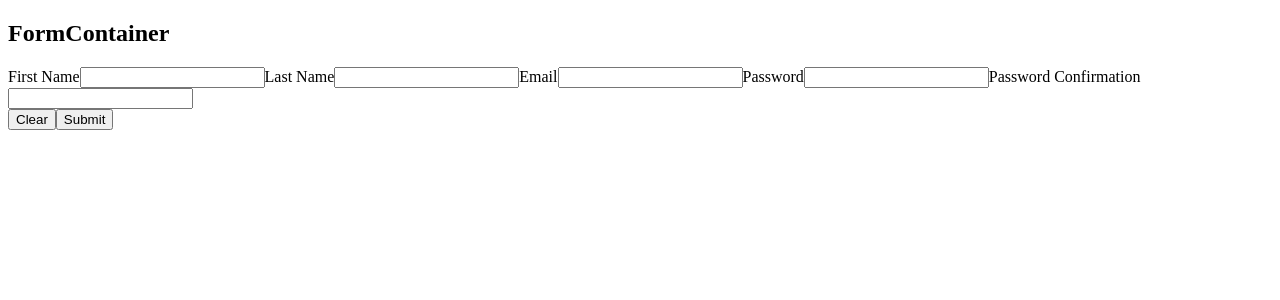
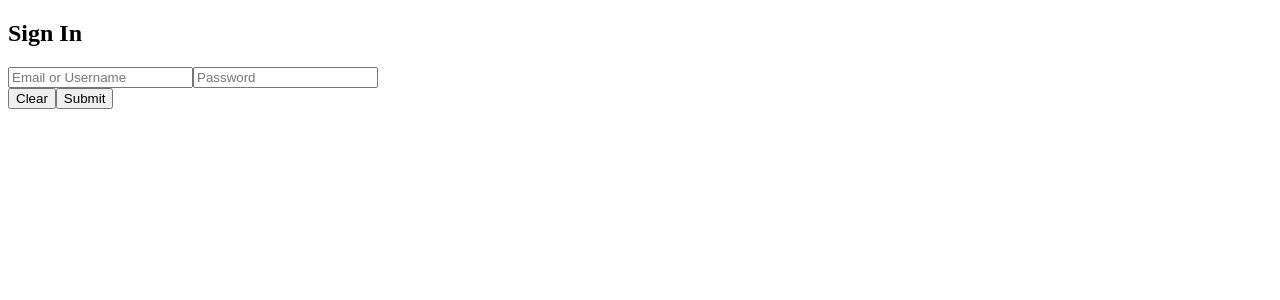
Before and after one commit to gak25/palmos, a React app: page /sign-in in a window 1280 px wide. Shown: the top 300 px of the page. Built offline with nearby package versions, Linux system fonts and the light colour scheme; the HTML template or start-up script is replaced by a standard one.

Commit message:
correct naming of SignUp and SignInContainers

```diff
--- a/app/javascript/packs/index.js
+++ b/app/javascript/packs/index.js
@@ -1,7 +1,8 @@
 import React from 'react';
 import ReactDOM from 'react-dom';
 import { Route, Switch, BrowserRouter as Router } from 'react-router-dom';
-import FormContainer from '../react/src/containers/FormContainer';
+import SignInContainer from '../react/src/containers/SignInContainer';
+import SignUpContainer from '../react/src/containers/SignUpContainer';
 import App from '../react/src/containers/App';
 
 document.addEventListener('DOMContentLoaded', () => {
@@ -10,7 +11,8 @@ document.addEventListener('DOMContentLoaded', () => {
 		ReactDOM.render(
 			<Router>
 				<Switch>
-					<Route exact path="/sign-in" component={FormContainer} />
+					<Route exact path="/sign-up" component={SignUpContainer} />
+					<Route exact path="/sign-in" component={SignInContainer} />
 					<Route exact path="/" component={App} />
 				</Switch>
 			</Router>,
--- a/app/javascript/react/src/components/TextInput.js
+++ b/app/javascript/react/src/components/TextInput.js
@@ -2,15 +2,13 @@ import React from 'react';
 
 const TextInput = props => {
 	return (
-		<label>
-			{props.label}
 		<input
 			name={props.name}
+			placeholder={props.placeholder}
 			onChange={props.handlerFunction}
 			type={props.inputType}
 			value={props.content}
 		/>
-		</label>
 	);
 };
 
--- /dev/null
+++ b/app/javascript/react/src/containers/SignInContainer.js
@@ -0,0 +1,125 @@
+import React, { Component } from 'react';
+import { Link } from 'react-router-dom';
+import TextInput from '../components/TextInput';
+
+class SignInContainer extends Component {
+	constructor(props) {
+		super(props);
+		this.state = {
+			errors: {},
+			emailOrUsername: '',
+			password: ''
+		};
+		this.handleEmailOrUsername = this.handleEmailOrUsername.bind(this);
+		this.handlePassword = this.handlePassword.bind(this);
+		this.handleClearForm = this.handleClearForm.bind(this);
+		this.handleFormSubmit = this.handleFormSubmit.bind(this);
+		this.validateEmailOrUsername = this.validateEmailOrUsername.bind(this);
+		this.validatePassword = this.validatePassword.bind(this);
+	}
+
+	handleFormSubmit(event) {
+		event.preventDefault();
+		if (
+			this.validateEmailOrUsername(this.state.email) &&
+			this.validatePassword(this.state.email)
+		) {
+			let formPayLoad = {
+				email: this.state.email,
+				password: this.state.password
+			};
+			this.props.signIn(formPayLoad);
+			this.handleClearForm(event);
+		}
+	}
+
+	handleEmailOrUsername(event) {
+		this.validateEmailOrUsername(event.target.value);
+		this.setState({ email: event.target.value });
+	}
+
+	handlePassword(event) {
+		this.validatePassword(event.target.value);
+		this.setState({ password: event.target.value });
+	}
+
+	validateEmailOrUsername(emailOrUsername) {
+		if (emailOrUsername === '') {
+			let newError = {
+				emailOrUsername: 'Email/Username field may not be blank.'
+			};
+			this.setState({ errors: Object.assign(this.state.errors, newError) });
+			return false;
+		} else {
+			let errorState = this.state.errors;
+			delete errorState.email;
+			this.setState({ errors: errorState });
+			return true;
+		}
+	}
+
+	validatePassword(password) {
+		if (password === '') {
+			let newError = { password: 'Password field may not be blank.' };
+			this.setState({ errors: Object.assign(this.state.errors, newError) });
+			return false;
+		} else {
+			let errorState = this.state.errors;
+			delete errorState.email;
+			this.setState({ errors: errorState });
+			return true;
+		}
+	}
+
+	handleClearForm(event) {
+		event.preventDefault();
+		this.setState({
+			errors: {},
+			emailOrUsername: '',
+			password: ''
+		});
+	}
+
+	render() {
+		let errorDiv;
+		let errorItems;
+		if (Object.keys(this.state.errors).length > 0) {
+			errorItems = Object.values(this.state.errors).map(error => {
+				return <li key={error}>{error}</li>;
+			});
+			errorDiv = <div className="callout alert">{errorItems}</div>;
+		}
+		return (
+			<form className="callout" onSubmit={this.handleFormSubmit}>
+				<h2>Sign In</h2>
+				{errorDiv}
+				<TextInput
+					emailOrUsername={this.state.emailOrUsername}
+					placeholder="Email or Username"
+					name="emailOrUsername"
+					inputType="text"
+					id="credentials"
+					value={this.state.email}
+					handlerFunction={this.handleEmailOrUsername}
+				/>
+				<TextInput
+					password={this.state.password}
+					placeholder="Password"
+					name="password"
+					inputType="password"
+					id="credentials"
+					value={this.state.password}
+					handlerFunction={this.handlePassword}
+				/>
+				<div className="button-group">
+					<button className="button" onClick={this.handleClearForm}>
+						Clear
+					</button>
+					<input className="button" type="submit" value="Submit" />
+				</div>
+			</form>
+		);
+	}
+}
+
+export default SignInContainer;
--- a/app/javascript/react/src/containers/FormContainer.js
+++ b/app/javascript/react/src/containers/SignUpContainer.js
@@ -2,7 +2,7 @@ import React, { Component } from 'react';
 import { Link } from 'react-router-dom';
 import TextInput from '../components/TextInput';
 
-class FormContainer extends Component {
+class SignUpContainer extends Component {
 	constructor(props) {
 		super(props);
 		this.state = {
@@ -166,45 +166,50 @@ class FormContainer extends Component {
 		}
 		return (
 			<form className="callout" onSubmit={this.handleFormSubmit}>
-				<h2>FormContainer</h2>
+				<h2>Sign Up</h2>
 				{errorDiv}
 				<TextInput
 					firstName={this.state.firstName}
-					label="First Name"
+					placeholder="First Name"
 					name="first name"
 					inputType="text"
+					id="name"
 					value={this.state.firstName}
 					handlerFunction={this.handleFirstName}
 				/>
 				<TextInput
 					lastName={this.state.lastName}
-					label="Last Name"
+					placeholder="Last Name"
 					name="last name"
 					inputType="text"
+					id="name"
 					value={this.state.lastName}
 					handlerFunction={this.handleLastName}
 				/>
 				<TextInput
 					email={this.state.email}
-					label="Email"
+					placeholder="Email"
 					name="email"
 					inputType="text"
+					id="credentials"
 					value={this.state.email}
 					handlerFunction={this.handleEmail}
 				/>
 				<TextInput
 					password={this.state.password}
-					label="Password"
+					placeholder="Password"
 					name="password"
 					inputType="password"
+					id="credentials"
 					value={this.state.password}
 					handlerFunction={this.handlePassword}
 				/>
 				<TextInput
 					passwordConfirmation={this.state.passwordConfirmation}
-					label="Password Confirmation"
+					placeholder="Password Confirmation"
 					name="passwordConfirmation"
 					inputType="password"
+					id="credentials"
 					value={this.state.passwordConfirmation}
 					handlerFunction={this.handlePasswordConfirmation}
 				/>
@@ -219,4 +224,4 @@ class FormContainer extends Component {
 	}
 }
 
-export default FormContainer;
+export default SignUpContainer;
```
Lines whose indentation alone changed are shown as unchanged.
